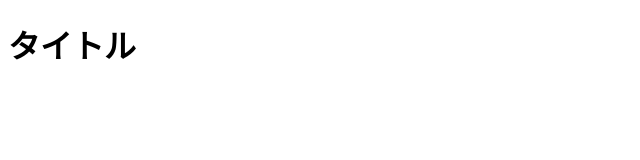
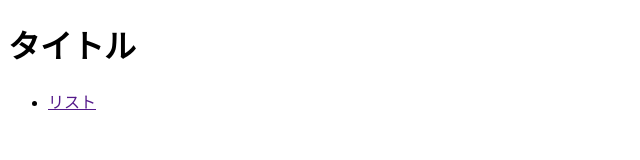
Before and after one commit to ShotaJojima/git-test2, a plain HTML site: page index.html in a window 1280 px wide. Shown: the full height of the page, 0-640 px from the left. Drawn offline with Linux system fonts and the light colour scheme.

Commit message:
add li, a

```diff
--- a/index.html
+++ b/index.html
@@ -11,7 +11,11 @@
         <h1 class="header-title">タイトル</h1>
 
         <nav class="header_nav">
-            <ul class="header_nav-list"></ul>
+            <ul class="header_nav-list">
+                <li class="header_nav_item">
+                    <a href="" class="link">リスト</a>
+                </li>
+            </ul>
         </nav>
     </header>
 
```
